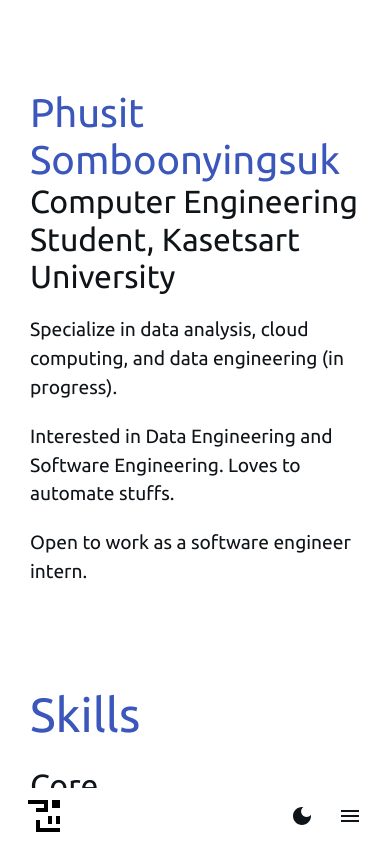
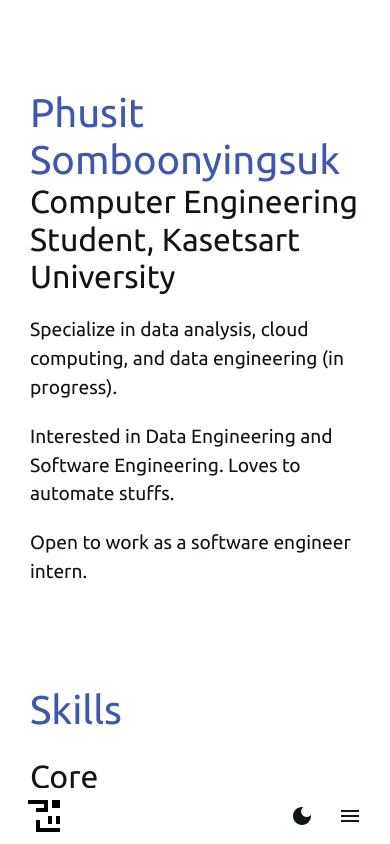
Before and after one commit to lazykern/me.kazylab.xyz, a Next.js app: page / in a window 390 px wide. Shown: the top 844 px of the page. Built offline with nearby package versions, Linux system fonts and the light colour scheme.

Commit message:
Update responsiveness

```diff
--- a/src/pages/index.tsx
+++ b/src/pages/index.tsx
@@ -14,7 +14,7 @@ export default function Home() {
       <Container
         sx={{
           justifyContent: "center",
-          marginTop: { xs: "90px", md: "80px" },
+          marginTop: "90px",
           padding: "0 30px",
         }}
       >
@@ -43,7 +43,11 @@ export default function Home() {
             ))}
           </Stack>
           <Stack spacing={3}>
-            <Typography variant="h2" color="primary">
+            <Typography
+              variant="h2"
+              color="primary"
+              fontSize={{ xs: "2.5rem", md: "4rem" }}
+            >
               Skills
             </Typography>
             {skillsData.map((s) => (
```
